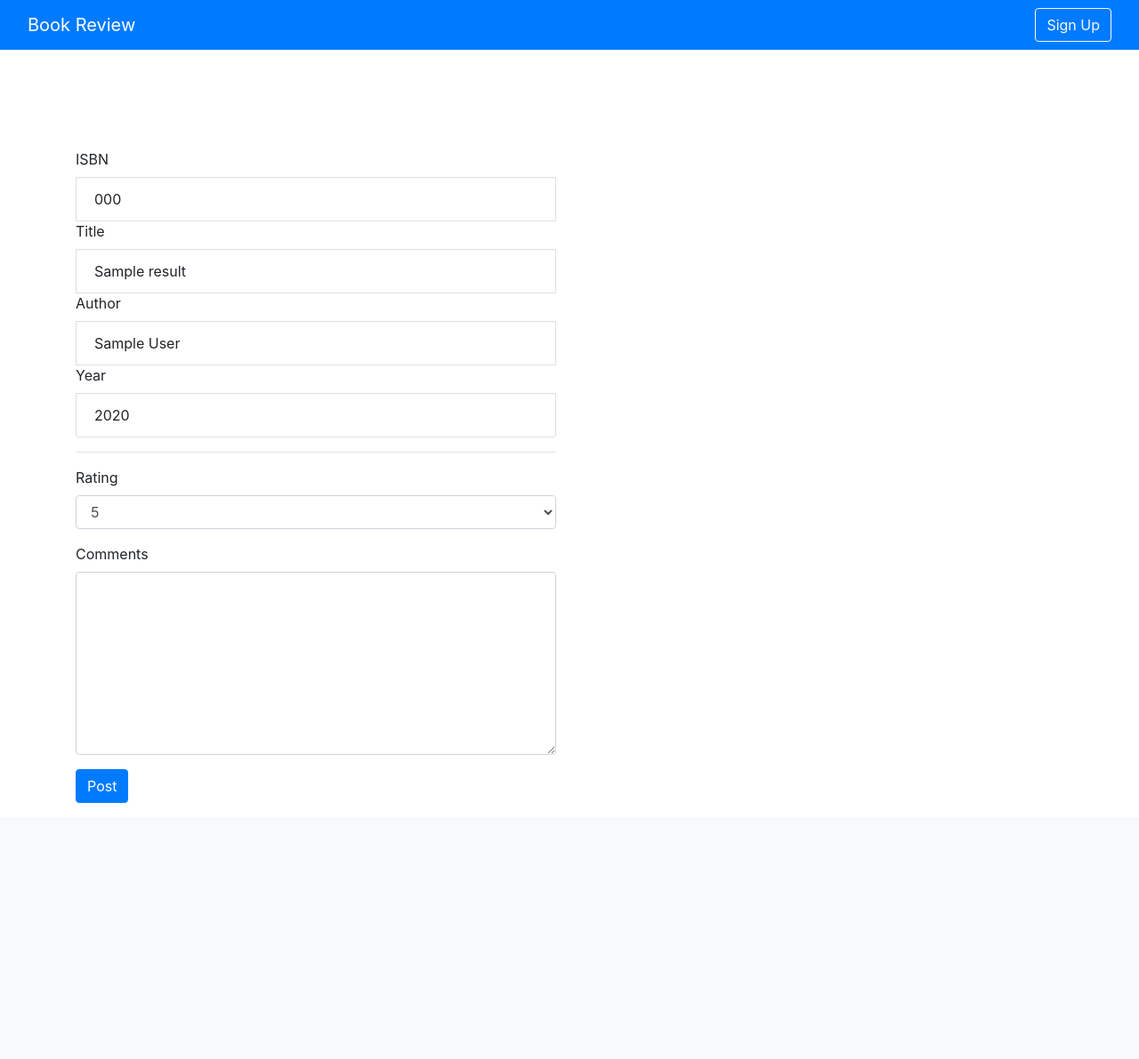
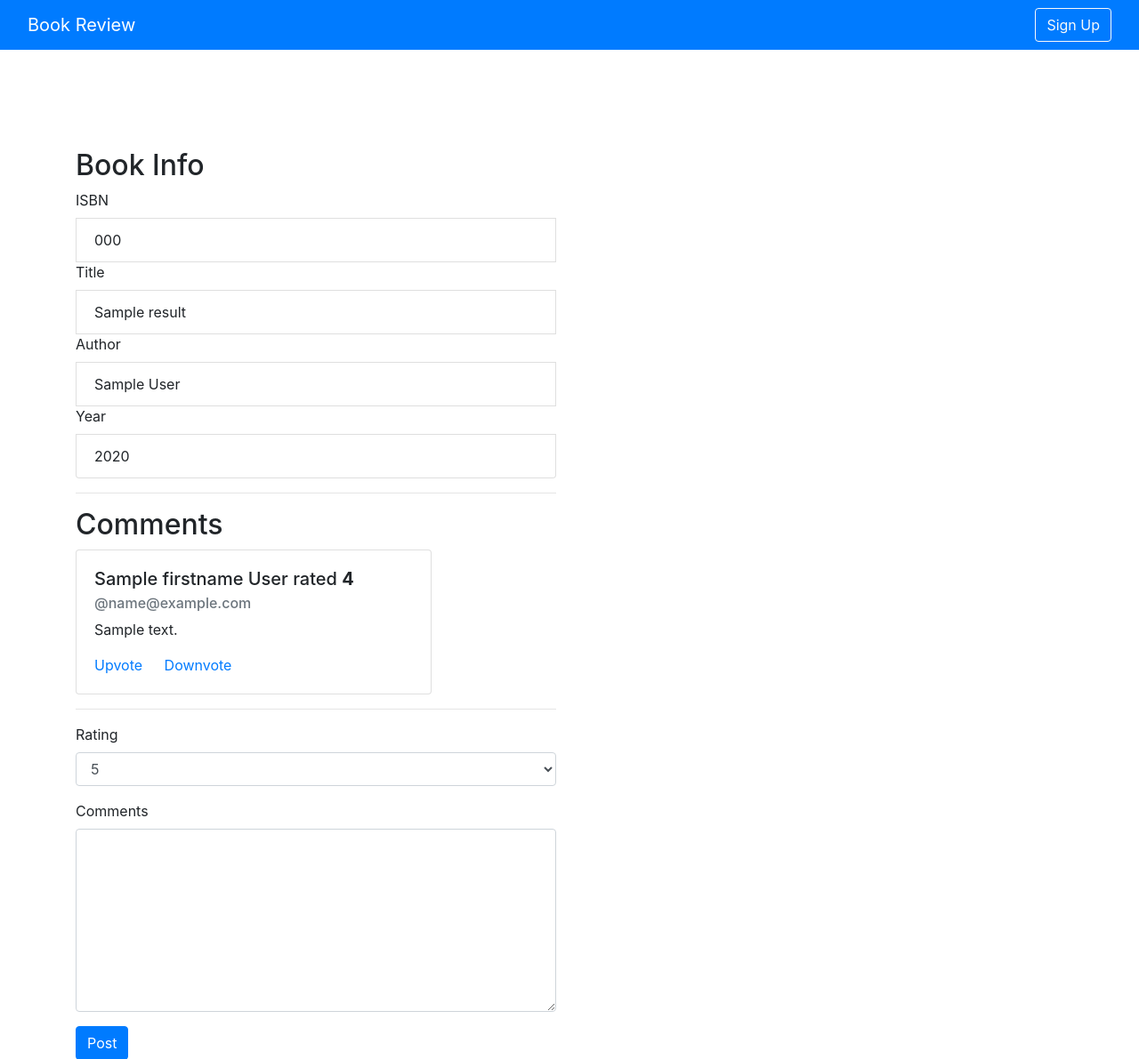
Before and after one commit to zrakhimov/book-review-website, a Flask app: template templates/details.html in a window 1280 px wide. Shown: the top 1191 px of the page at 89% size. Before the commit the page ends 903 px from the top, so only its background shows below. Run offline with Flask 2, Linux system fonts and the light colour scheme; the template is opened without the code that fills it: most values are stand-ins (such as "Sample title", 1, 10 or a date in 2020); some libraries are stand-ins or nearby versions.

Commit message:
Review logic has been implemented

```diff
--- a/application.py
+++ b/application.py
@@ -150,9 +150,10 @@ def search():
 def details(bookid):
     if request.method == "GET":
         result = db.execute("SELECT * from books WHERE bookid = :bookid", {"bookid": bookid}).fetchone()
+        comment_list = db.execute("SELECT u.firstname, u.lastname, u.email, r.rating, r.comment from reviews r JOIN users u ON u.userid=r.user_id").fetchall()
         if not result:
             return render_template("error.html", message="Invalid book id")
-        return render_template("details.html", result=result, bookid=bookid)
+        return render_template("details.html", result=result, comment_list=comment_list , bookid=bookid)
     else:
         user_comment = request.form.get("comments")
         user_rating = request.form.get("rating")
--- a/templates/details.html
+++ b/templates/details.html
@@ -6,6 +6,7 @@
   <div class="container" >
     <div class="row" id="details">
         <div class="col-md-6">
+          <h2>Book Info</h2>
           <ul class="list-group">
               <label>ISBN</label>
               <li class="list-group-item">{{result.isbn}}</li>
@@ -16,7 +17,21 @@
               <label>Year</label>
               <li class="list-group-item">{{result.year}}</li>
           </ul>
-          <hr style="mar: 20px 0 10px 0;">
+          <hr>
+          <h2>Comments</h2>
+          {% for item in comment_list %}
+          <div class="card" style="width: 25rem;">
+          <div class="card-body">
+            <h5 class="card-title">{{item.firstname}} {{item.lastname}} rated <b>{{item.rating}}</b></h5>
+            <h6 class="card-subtitle mb-2 text-muted">@{{item.email}}</h6>
+            <p class="card-text">{{item.comment}}</p>
+            <a href="#" class="card-link">Upvote</a>
+            <a href="#" class="card-link">Downvote</a>
+          </div>
+          </div>
+          {% endfor %}
+          <hr>
+
           <form action="{{url_for('details', bookid=bookid)}}" method="post">
             <div class="form-group">
                <label for="Rating">Rating</label>
```
Also changed, not shown: 2 other files.
